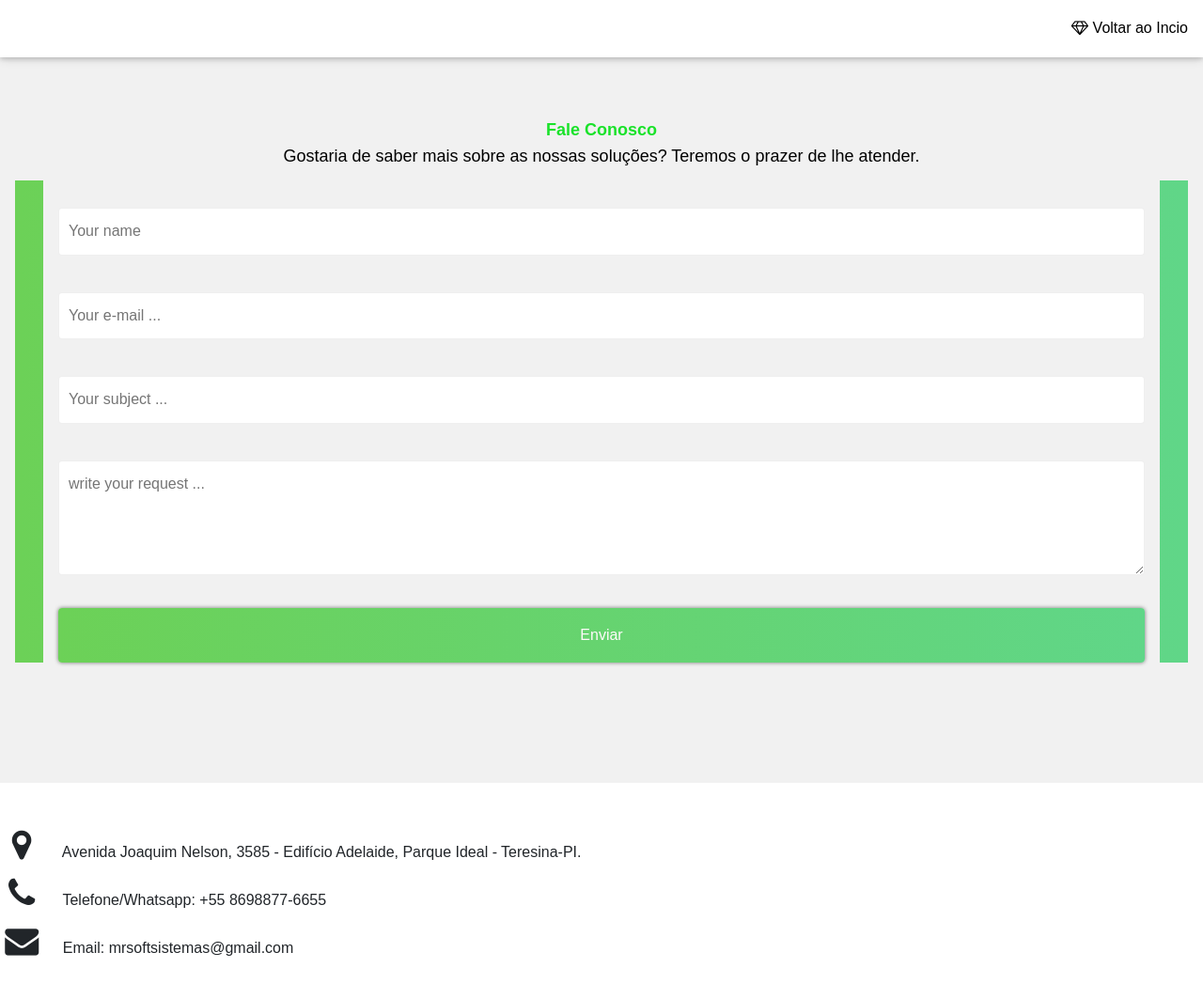
After one commit to AlissonRafaN/site_mrsoft, a Flask app: page /contato in a window 1280 px wide. The commit adds this page. Shown: the whole page at 94% size. Run offline with Flask 2, Linux system fonts and the light colour scheme; some libraries are stand-ins or nearby versions.

Commit message:
Pagina de contato Funcional

```diff
--- a/app.py
+++ b/app.py
@@ -1,38 +1,43 @@
-import os
-from flask import Flask, render_template, request
-from email.message import EmailMessage
-import smtplib
-import email
-from flask_wtf import FlaskForm, CSRFProtect
-from wtforms import StringField, TextAreaField
-from wtforms.validators import DataRequired, Email
 
-
-csrf = CSRFProtect()
-
-class form_email(FlaskForm):
-    name = StringField('Nome', validators=[DataRequired('Nome não pode ficar vazio')])
-    email = StringField('E-mail', validators=[DataRequired('E-mail não pode ficar vazio')])
-    subject = StringField('Assunto', validators=[DataRequired('Assunto não pode ficar vazio')])
-    message = TextAreaField('Mensagem', validators=[DataRequired('Mensagem não pode ficar vazio')])
+from flask import Flask, redirect, render_template
+from forms import ContactForm
+from flask import request
+import pandas as pd
+from flask_mail import Message, Mail
 
 
 app = Flask(__name__)
+
+app.secret_key = 'secretKey'
+
+mail = Mail()
+
+app.config["MAIL_SERVER"] = "smtp.gmail.com"
+app.config["MAIL_PORT"] = 465
+app.config["MAIL_USE_SSL"] = True
+app.config["MAIL_USERNAME"] = 'contatomrsoft@gmail.com'
+app.config["MAIL_PASSWORD"] = 'contatomrsoftcontato'
+
+mail.init_app(app)
+
+
 
 @app.route("/")
 def homepage():
     return render_template("index.html")
 
 
-def form():
-    seu_nome = request.form.get('seu_nome')
-    seu_email = request.form.get('seu_email')
-    assunto = request.form.get('assunto')
-    mensagem = request.form.get('mensagem')
-
-    title = 'Fale conosco! '
-    return render_template("index.html", title=title, seu_nome=seu_nome, seu_email=seu_email, assunto=assunto, mensagem=mensagem)
-
+@app.route('/contato', methods=["GET", "POST"])
+def get_contact():
+    form = ContactForm()
+    if request.method == 'POST':
+       msg = Message(form.subject.data, sender='contatomrsoft@gmail.com', recipients=['mrsoftsistemas@gmail.com'])
+       msg.body = """
+      From: %s <%s>
+      %s
+      """ % (form.name.data, form.email.data, form.message.data)
+       mail.send(msg)
+    return render_template('contact.html', form=form)
 
 if __name__ == "__main__":
     app.run(debug=True)
--- /dev/null
+++ b/forms.py
@@ -0,0 +1,9 @@
+from flask_wtf import FlaskForm
+from wtforms import TextField, BooleanField, TextAreaField, SubmitField
+
+class ContactForm(FlaskForm):
+    name = TextField("Nome")
+    email = TextField("Email")
+    subject = TextField("Assunto")
+    message = TextAreaField("Mensagem")
+    submit = SubmitField("Enviar")
--- a/static/css/style.css
+++ b/static/css/style.css
@@ -1338,3 +1338,56 @@ a{
 .w3-border-pale-blue,.w3-hover-border-pale-blue:hover{
     border-color:#e7ffff!important
 }
+
+/*******************************************************************
+                                CONTACT
+*******************************************************************/
+.contact form {
+    margin-top: 0px;
+    padding: 0px 30px;
+    background-image: linear-gradient(to right, rgb(108, 209, 87) , rgb(96, 214, 136));
+
+}
+.contact h3 {
+    color: #1ae22a;
+    font-size: large;
+    text-align: center;
+    font-weight: 600;
+    margin-top: 0px;
+    margin-bottom: 0px;
+}
+.contact p {
+    margin: 0 0px 10px;
+    margin-left: 0px!important;
+}
+.contact label {
+    display: none;
+}
+.contact input {
+   width: 100%;
+    border: none;
+    border: 1px solid #dddddd78;
+    padding: 10px;
+    border-radius: 4px;
+}
+.contact textarea#message {
+    width: 100%;
+    height: 122px;
+    border: 1px solid #dddddd78;
+    border-radius: 4px;
+    padding: 10px;
+}
+.contact input#submit {
+    color: rgb(255, 250, 250);
+    background: linear-gradient(0.25turn,rgb(108, 209, 87) , rgb(96, 214, 136));
+    float: right;
+    border: none;
+    border-radius: 4px;
+    padding: 15px 23px;
+    /* margin-right: 10px; */
+    box-shadow: 0px 0px 4px 0px #00000087;
+    margin-top: 15px;
+}
+/*******************************************************************
+                                END CONTACT
+*******************************************************************/
--- /dev/null
+++ b/templates/contact.html
@@ -0,0 +1,107 @@
+<!DOCTYPE html>
+<html>
+<title>Mr.Soft Sistemas</title>
+<meta charset="UTF-8">
+<meta name="viewport" content="width=device-width, initial-scale=1">
+<link rel="stylesheet" href="/static/css/style.css">
+<link rel="stylesheet" href="https://fonts.googleapis.com/icon?family=Material+Icons">
+<link rel="stylesheet" href="https://fonts.googleapis.com/css?family=Raleway">
+<link rel="stylesheet" href="https://cdnjs.cloudflare.com/ajax/libs/font-awesome/4.7.0/css/font-awesome.min.css">
+<link rel="stylesheet" href="https://stackpath.bootstrapcdn.com/bootstrap/4.2.1/css/bootstrap.min.css" integrity="sha384-GJzZqFGwb1QTTN6wy59ffF1BuGJpLSa9DkKMp0DgiMDm4iYMj70gZWKYbI706tWS"
+    crossorigin="anonymous">
+
+<link rel="preconnect" href="https://fonts.googleapis.com">
+<link rel="preconnect" href="https://fonts.gstatic.com" crossorigin>
+<link href="https://fonts.googleapis.com/css2?family=Economica&display=swap" rel="stylesheet">
+<style>
+body,h1,h2,h3,h4,h5,h6 {font-family: 'Arial', sans-serif; font-size:16px;}
+
+body, html {
+  height: 100%;
+  line-height: 1.8;
+}
+
+/* Full height image header */
+.bgimg-1 {
+  background-position: right;
+  background-size: cover;
+  background-image: url('/static/img/fundo.png');
+  min-height: 100%;
+}
+
+.w3-bar .w3-button {
+  padding: 16px;
+}
+</style>
+
+<div class="w3-top">
+    <div class="w3-bar w3-white w3-card" id="myNavbar">
+      <div class="w3-right w3-hide-small">
+        <a href="{{ url_for('homepage') }}" class="w3-bar-item w3-button"><i class="fa fa-diamond"></i> Voltar ao Incio</a>
+      </div>
+      <!-- Hide right-floated links on small screens and replace them with a menu icon -->
+
+      <a href="javascript:void(0)" class="w3-bar-item w3-button w3-right w3-hide-large w3-hide-medium" onclick="w3_open()">
+        <i class="fa fa-bars"></i>
+      </a>
+    </div>
+  </div>
+
+
+<body>
+
+<!-- add the right css file -->
+{% block styles %}
+<link rel="stylesheet" href="{{url_for('.static', filename='style.css')}}">
+{% endblock %}
+
+
+<!-- here we add our contact forms -->
+{% block content %}
+<div class="contact ,">
+    <div class="w3-container w3-light-grey" style="padding:128px 16px" id="contact">
+        <h3 class="w3-center">Fale Conosco</h3>
+        <p class="w3-center w3-large">Gostaria de saber mais sobre as nossas soluções? Teremos o prazer de lhe atender. </p>
+
+        <!-- Just here i use "url_for" to call the function get_contact.
+         This function return the html code of our contact page-->
+    <form class="w3-container w3-light-grey" action="{{ url_for('get_contact') }}" method=post>
+        <div class="w3-container w3-light-grey">
+            <!-- name forms -->
+            <p>
+                {{ form.name.label }} <br>
+                {{ form.name(placeholder='Your name') }}
+            </p>
+            <!-- email forms -->
+            <p>
+                {{ form.email.label }} <br>
+                {{ form.email(placeholder='Your e-mail ...') }}
+            </p>
+            <!-- Subject of your request -->
+            <p>
+                {{ form.subject.label }}<br>
+                {{form.subject(placeholder='Your subject ...')}}
+            </p>
+            <!-- Content of your request -->
+            <p>
+                {{ form.message.label }}<br>
+                {{ form.message(placeholder='write your request ...') }}
+            </p>
+            <!-- Submit button -->
+            <p>
+                {{ form.submit }}
+            </p>
+        </div>
+    </form>
+</div>
+{% endblock %}
+
+</header>
+
+    <div style="margin-top:48px">
+      <p><i class="fa fa-map-marker fa-fw w3-xxlarge w3-margin-right"></i> Avenida Joaquim Nelson, 3585 - Edifício Adelaide, Parque Ideal - Teresina-PI.</p>
+      <p><i class="fa fa-phone fa-fw w3-xxlarge w3-margin-right"></i> Telefone/Whatsapp: +55 8698877-6655</p>
+      <p><i class="fa fa-envelope fa-fw w3-xxlarge w3-margin-right"> </i> Email: mrsoftsistemas@gmail.com</p>
+      <br>
+
+</html>
```
Also changed, not shown: templates/formulario.html (deleted, +0 -11 lines), templates/index.html (+2 -35 lines), form_email.py (deleted).
